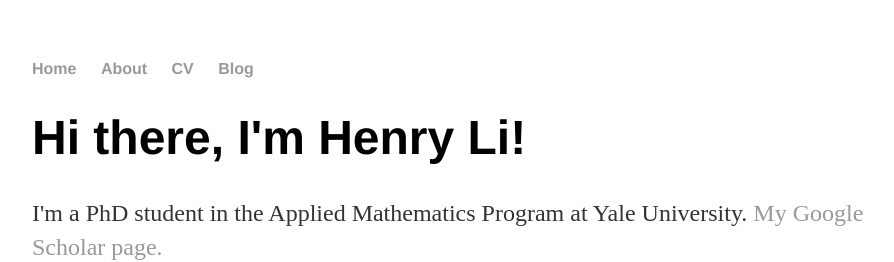
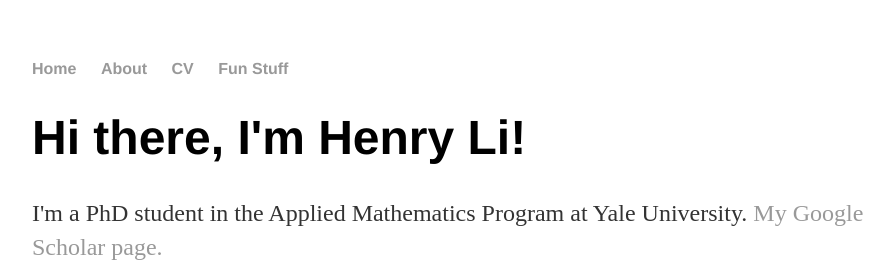
Before and after one commit to lihenryhfl/lihenryhfl.github.io, a Jekyll site: the page built from index.html, in a window 1280 px wide. Shown: the top 262 px of the page, without its empty margins (160-1054 px from the left). Built offline with Jekyll 4.4.1, drawn with Linux system fonts in a browser that asks for light colours.

Commit message:
Update default.html

```diff
--- a/_layouts/default.html
+++ b/_layouts/default.html
@@ -11,7 +11,7 @@
 	        		<li><a href="/">Home</a></li>
 		        	<li><a href="/about">About</a></li>
 	        		<li><a href="/cv">CV</a></li>
-	        		<li><a href="/blog">Blog</a></li>
+	        		<li><a href="/fun">Fun Stuff</a></li>
 	    		</ul>
 			</nav>
 			<div class="container">
```
